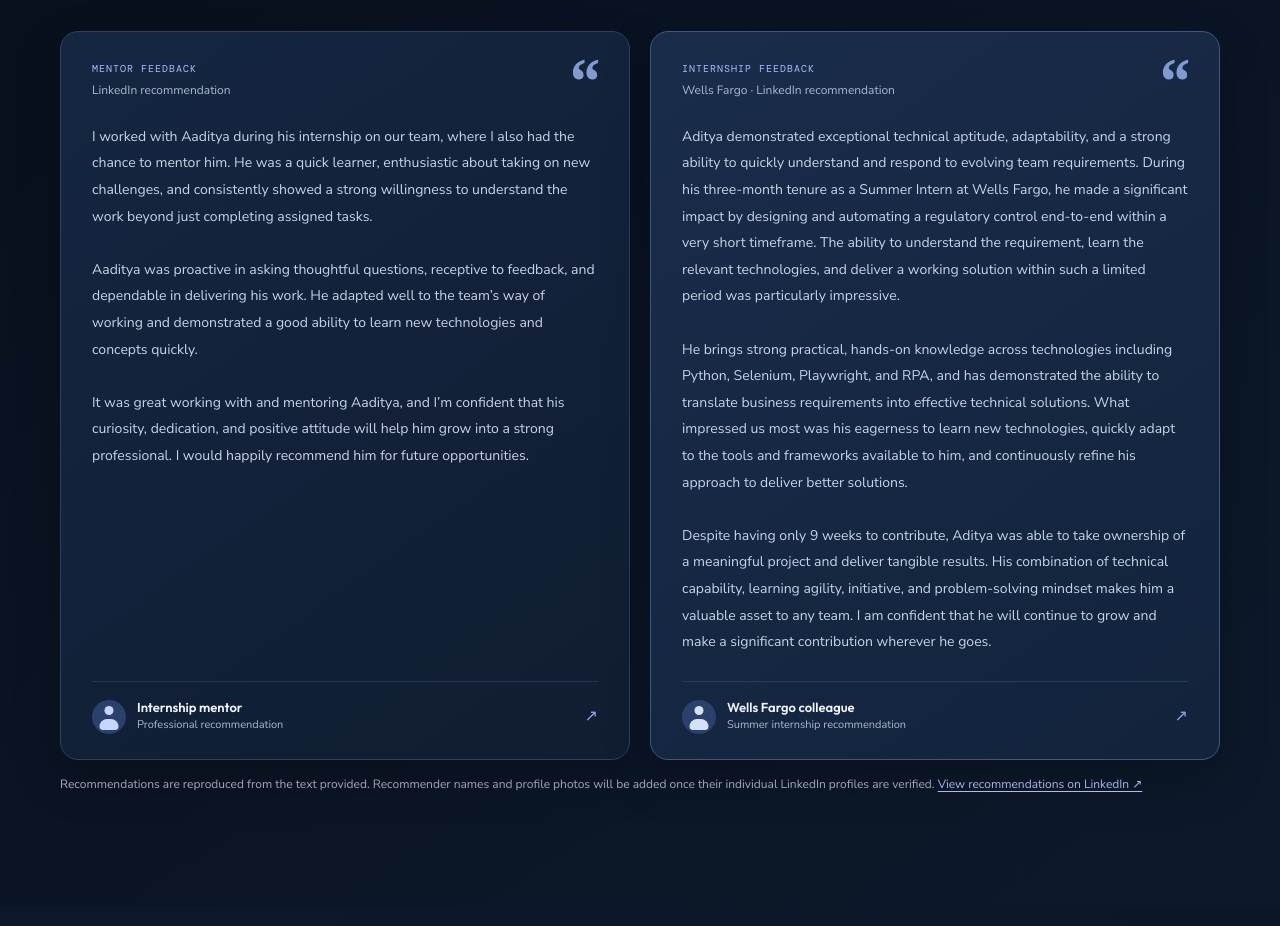
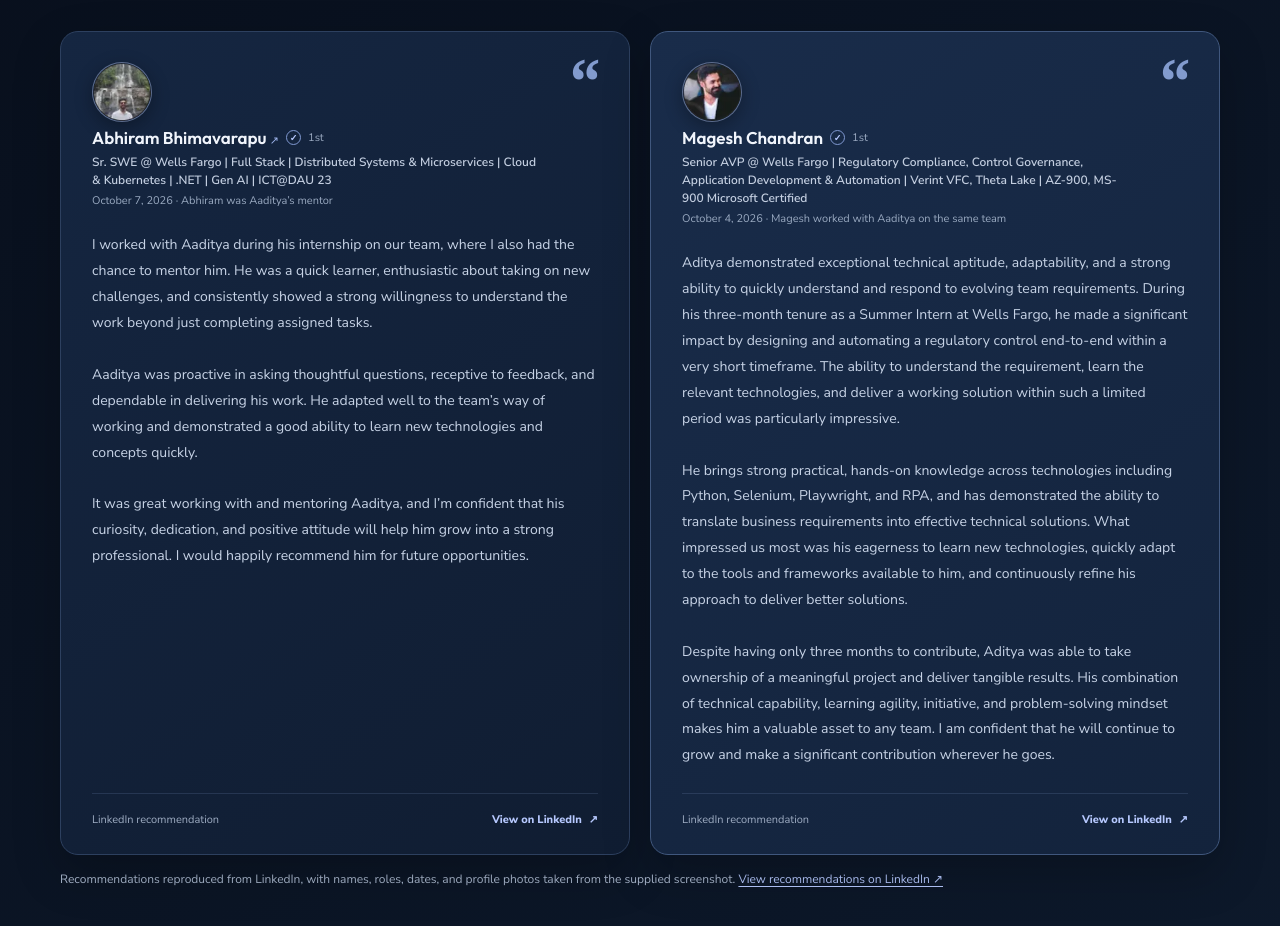
Before and after one commit to AadityaPala/AadityaPala.github.io, a plain HTML site: page index.html in a window 1280 px wide. Shown: the part 4729-5655 px from the top of the page. Drawn offline with nearby package versions, Linux system fonts and the light colour scheme.

Commit message:
Add verified LinkedIn recommendation details and portraits

```diff
--- a/assets/styles.css
+++ b/assets/styles.css
@@ -312,3 +312,68 @@ main,section{color:var(--text-primary)}
 .avatar-initial::before{content:"";position:absolute;top:6px;left:50%;width:9px;height:9px;transform:translateX(-50%);border-radius:50%;background:#c7d6ff}
 .avatar-initial::after{content:"";position:absolute;bottom:4px;left:50%;width:19px;height:11px;transform:translateX(-50%);border-radius:11px 11px 5px 5px;background:#c7d6ff}
 .avatar-alt::before,.avatar-alt::after{background:#d5e1f8}
+
+
+/* LinkedIn recommendation identity rows and portrait treatments */
+.recommendation-profile{
+  display:flex;align-items:flex-start;gap:15px;padding-right:36px;
+}
+.recommendation-avatar{
+  display:block;flex:0 0 60px;width:60px;height:60px;object-fit:cover;
+  border-radius:50%;border:1px solid rgba(183,201,241,.42);
+  background:#1a2a45;box-shadow:0 5px 18px rgba(0,0,0,.3);
+}
+.recommendation-identity{min-width:0;display:grid;gap:4px}
+.recommendation-name-line{display:flex;align-items:center;flex-wrap:wrap;gap:7px}
+.recommendation-name{
+  display:inline;color:#f1f5fc;font:600 17px/1.25 "Outfit",sans-serif;
+  text-decoration:none;
+}
+a.recommendation-name:hover{color:#b9caff}
+.external-mark{font:11px var(--mono);color:#9fb5ed}
+.recommendation-verified{
+  display:inline-grid;place-items:center;width:15px;height:15px;
+  border:1px solid #8099d2;border-radius:50%;color:#b8caff;
+  font:700 9px var(--sans);
+}
+.recommendation-connection{
+  color:#9baac1;font-size:11px;line-height:1.2
+}
+.recommendation-role{
+  margin:0;color:#c3cee0;font-size:12px;line-height:1.5;font-weight:600
+}
+.recommendation-date{
+  margin:0;color:#99a9c0;font-size:11px;line-height:1.45
+}
+.recommendation-card blockquote{
+  margin:24px 0 25px;color:#c9d4e6;font-size:14px;line-height:1.85
+}
+.recommendation-featured blockquote{color:#d3deee}
+.recommendation-footer{
+  display:flex;justify-content:space-between;align-items:center;gap:12px;
+  margin-top:auto;padding-top:17px;border-top:1px solid var(--surface-border-soft);
+  color:#9eacc2;font-size:11px
+}
+.recommendation-footer a{
+  display:inline-flex;align-items:center;gap:7px;color:#b7c9ff;
+  font-size:11px;font-weight:800;text-decoration:none
+}
+.recommendation-footer a:hover{color:#fff}
+.public-mark{
+  padding:2px 7px;border-radius:999px;border:1px solid rgba(117,205,165,.3);
+  background:rgba(67,154,117,.13);color:#9be1bd;font:9px var(--mono);
+  letter-spacing:.5px
+}
+@media(max-width:760px){
+  .recommendation-profile{gap:12px;padding-right:20px}
+  .recommendation-avatar{width:52px;height:52px;flex-basis:52px}
+  .recommendation-name{font-size:16px}
+  .recommendation-role{font-size:11px}
+  .recommendation-date{font-size:10px}
+  .recommendation-card blockquote{font-size:13.5px}
+}
+@media(max-width:430px){
+  .recommendation-profile{gap:10px}
+  .recommendation-avatar{width:48px;height:48px;flex-basis:48px}
+  .recommendation-footer{align-items:flex-start;flex-direction:column}
+}
--- a/index.html
+++ b/index.html
@@ -13,7 +13,7 @@
   <link rel="preconnect" href="https://fonts.googleapis.com" />
   <link rel="preconnect" href="https://fonts.gstatic.com" crossorigin />
   <link href="https://fonts.googleapis.com/css2?family=DM+Mono:wght@400;500&family=Nunito+Sans:wght@400;500;600;700;800&family=Outfit:wght@400;500;600;700&display=swap" rel="stylesheet" />
-  <link rel="stylesheet" href="assets/styles.css?v=4" />
+  <link rel="stylesheet" href="assets/styles.css?v=5" />
   <script defer src="assets/script.js"></script>
 </head>
 <body>
@@ -141,7 +141,7 @@
             <div class="tag-list"><span>React 19</span><span>TypeScript</span><span>FastAPI</span><span>Python</span><span>Java 25</span><span>Spring Boot 3.5</span><span>Spring Data JPA</span><span>PostgreSQL</span><span>OAuth2 / JWT</span></div>
             <div class="project-links">
               <a class="project-link" href="https://github.com/AadityaPala/AudioSphere" target="_blank" rel="noopener">Main application <span aria-hidden="true">↗</span></a>
-              <a class="project-link project-link-muted" href="https://github.com/AadityaPala/AudioSphere-Java" target="_blank" rel="noopener">Java backend <span class="private-mark">ACCESS RESTRICTED</span><span aria-hidden="true">↗</span></a>
+              <a class="project-link project-link-muted" href="https://github.com/AadityaPala/AudioSphere-Java" target="_blank" rel="noopener">Java backend <span class="public-mark">PUBLIC</span><span aria-hidden="true">↗</span></a>
             </div>
           </div>
         </article>
@@ -178,19 +178,47 @@
         <div class="section-heading reveal"><div><div class="section-kicker"><span class="section-number">05</span><span>RECOMMENDATIONS</span></div><h2 class="section-title">Good work is a <span>team effort.</span></h2></div><p class="section-aside">A few words from people<br />I had the opportunity to work with.</p></div>
         <div class="recommendation-grid">
           <figure class="recommendation-card reveal">
-            <div class="quote-mark" aria-hidden="true">“</div>
-            <figcaption><span class="recommendation-type">MENTOR FEEDBACK</span><span class="recommendation-source">LinkedIn recommendation</span></figcaption>
-            <blockquote>I worked with Aaditya during his internship on our team, where I also had the chance to mentor him. He was a quick learner, enthusiastic about taking on new challenges, and consistently showed a strong willingness to understand the work beyond just completing assigned tasks.<br /><br />Aaditya was proactive in asking thoughtful questions, receptive to feedback, and dependable in delivering his work. He adapted well to the team’s way of working and demonstrated a good ability to learn new technologies and concepts quickly.<br /><br />It was great working with and mentoring Aaditya, and I’m confident that his curiosity, dedication, and positive attitude will help him grow into a strong professional. I would happily recommend him for future opportunities.</blockquote>
-            <div class="recommendation-footer"><span class="avatar-initial" aria-hidden="true"></span><div><strong>Internship mentor</strong><small>Professional recommendation</small></div><span class="quote-arrow">↗</span></div>
-          </figure>
+  <div class="quote-mark" aria-hidden="true">“</div>
+  <figcaption class="recommendation-profile">
+    <img class="recommendation-avatar" src="assets/abhiram-bhimavarapu.webp" alt="Abhiram Bhimavarapu" width="60" height="60" loading="lazy" />
+    <div class="recommendation-identity">
+      <div class="recommendation-name-line">
+        <a class="recommendation-name" href="https://www.linkedin.com/in/abhiram-bhimavarapu/" target="_blank" rel="noopener">Abhiram Bhimavarapu <span class="external-mark" aria-hidden="true">↗</span></a>
+        <span class="recommendation-verified" aria-label="LinkedIn verified profile">✓</span>
+        <span class="recommendation-connection">1st</span>
+      </div>
+      <p class="recommendation-role">Sr. SWE @ Wells Fargo | Full Stack | Distributed Systems &amp; Microservices | Cloud &amp; Kubernetes | .NET | Gen AI | ICT@DAU 23</p>
+      <p class="recommendation-date">October 7, 2026 · Abhiram was Aaditya’s mentor</p>
+    </div>
+  </figcaption>
+  <blockquote>I worked with Aaditya during his internship on our team, where I also had the chance to mentor him. He was a quick learner, enthusiastic about taking on new challenges, and consistently showed a strong willingness to understand the work beyond just completing assigned tasks.<br /><br />Aaditya was proactive in asking thoughtful questions, receptive to feedback, and dependable in delivering his work. He adapted well to the team’s way of working and demonstrated a good ability to learn new technologies and concepts quickly.<br /><br />It was great working with and mentoring Aaditya, and I’m confident that his curiosity, dedication, and positive attitude will help him grow into a strong professional. I would happily recommend him for future opportunities.</blockquote>
+  <div class="recommendation-footer">
+    <span>LinkedIn recommendation</span>
+    <a href="https://www.linkedin.com/in/aaditya-p-06577432a/details/recommendations/" target="_blank" rel="noopener">View on LinkedIn <span aria-hidden="true">↗</span></a>
+  </div>
+</figure>
           <figure class="recommendation-card recommendation-featured reveal reveal-delay">
-            <div class="quote-mark" aria-hidden="true">“</div>
-            <figcaption><span class="recommendation-type">INTERNSHIP FEEDBACK</span><span class="recommendation-source">Wells Fargo · LinkedIn recommendation</span></figcaption>
-            <blockquote>Aditya demonstrated exceptional technical aptitude, adaptability, and a strong ability to quickly understand and respond to evolving team requirements. During his three-month tenure as a Summer Intern at Wells Fargo, he made a significant impact by designing and automating a regulatory control end-to-end within a very short timeframe. The ability to understand the requirement, learn the relevant technologies, and deliver a working solution within such a limited period was particularly impressive.<br /><br />He brings strong practical, hands-on knowledge across technologies including Python, Selenium, Playwright, and RPA, and has demonstrated the ability to translate business requirements into effective technical solutions. What impressed us most was his eagerness to learn new technologies, quickly adapt to the tools and frameworks available to him, and continuously refine his approach to deliver better solutions.<br /><br />Despite having only 9 weeks to contribute, Aditya was able to take ownership of a meaningful project and deliver tangible results. His combination of technical capability, learning agility, initiative, and problem-solving mindset makes him a valuable asset to any team. I am confident that he will continue to grow and make a significant contribution wherever he goes.</blockquote>
-            <div class="recommendation-footer"><span class="avatar-initial avatar-alt" aria-hidden="true"></span><div><strong>Wells Fargo colleague</strong><small>Summer internship recommendation</small></div><span class="quote-arrow">↗</span></div>
-          </figure>
+  <div class="quote-mark" aria-hidden="true">“</div>
+  <figcaption class="recommendation-profile">
+    <img class="recommendation-avatar" src="assets/magesh-chandran.webp" alt="Magesh Chandran" width="60" height="60" loading="lazy" />
+    <div class="recommendation-identity">
+      <div class="recommendation-name-line">
+        <strong class="recommendation-name">Magesh Chandran</strong>
+        <span class="recommendation-verified" aria-label="LinkedIn verified profile">✓</span>
+        <span class="recommendation-connection">1st</span>
+      </div>
+      <p class="recommendation-role">Senior AVP @ Wells Fargo | Regulatory Compliance, Control Governance, Application Development &amp; Automation | Verint VFC, Theta Lake | AZ-900, MS-900 Microsoft Certified</p>
+      <p class="recommendation-date">October 4, 2026 · Magesh worked with Aaditya on the same team</p>
+    </div>
+  </figcaption>
+  <blockquote>Aditya demonstrated exceptional technical aptitude, adaptability, and a strong ability to quickly understand and respond to evolving team requirements. During his three-month tenure as a Summer Intern at Wells Fargo, he made a significant impact by designing and automating a regulatory control end-to-end within a very short timeframe. The ability to understand the requirement, learn the relevant technologies, and deliver a working solution within such a limited period was particularly impressive.<br /><br />He brings strong practical, hands-on knowledge across technologies including Python, Selenium, Playwright, and RPA, and has demonstrated the ability to translate business requirements into effective technical solutions. What impressed us most was his eagerness to learn new technologies, quickly adapt to the tools and frameworks available to him, and continuously refine his approach to deliver better solutions.<br /><br />Despite having only three months to contribute, Aditya was able to take ownership of a meaningful project and deliver tangible results. His combination of technical capability, learning agility, initiative, and problem-solving mindset makes him a valuable asset to any team. I am confident that he will continue to grow and make a significant contribution wherever he goes.</blockquote>
+  <div class="recommendation-footer">
+    <span>LinkedIn recommendation</span>
+    <a href="https://www.linkedin.com/in/aaditya-p-06577432a/details/recommendations/" target="_blank" rel="noopener">View on LinkedIn <span aria-hidden="true">↗</span></a>
+  </div>
+</figure>
         </div>
-        <p class="recommendation-note">Recommendations are reproduced from the text provided. Recommender names and profile photos will be added once their individual LinkedIn profiles are verified. <a href="https://www.linkedin.com/in/aaditya-p-06577432a/details/recommendations/" target="_blank" rel="noopener">View recommendations on LinkedIn ↗</a></p>
+        <p class="recommendation-note">Recommendations reproduced from LinkedIn, with names, roles, dates, and profile photos taken from the supplied screenshot. <a href="https://www.linkedin.com/in/aaditya-p-06577432a/details/recommendations/" target="_blank" rel="noopener">View recommendations on LinkedIn ↗</a></p>
       </div>
     </section>
 
```
Also changed, not shown: assets/abhiram-bhimavarapu.webp (added), assets/magesh-chandran.webp (added).
